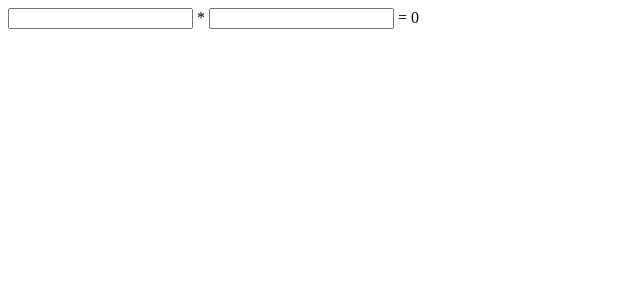
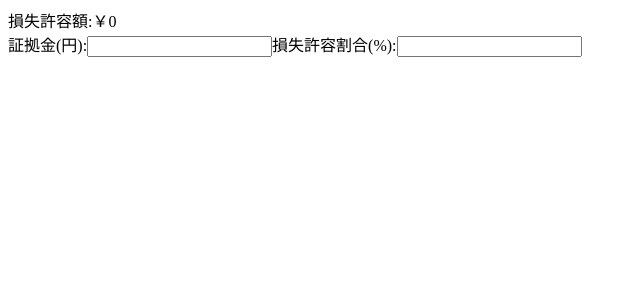
Before and after one commit to Hirotomo1/lotbot, a React app: page / in a window 1280 px wide. Shown: the top 300 px of the page, without its empty margins (0-640 px from the left). Built offline with nearby package versions, Linux system fonts and the light colour scheme.

Commit message:
損失許容額算出

```diff
--- a/src/components/App.tsx
+++ b/src/components/App.tsx
@@ -1,24 +1,38 @@
 import React, { FC, useState } from "react"
 
-export const App = () => {
-    return (
+export const App: FC = () => {
+    const [margin, setMargin] =useState<number>(0)
+
+    const [tolerancePercentage, setTolerancePercentage] =useState<number>(0)
+
+    const percentage = tolerancePercentage /100
+
+    const toleranceMagin = margin * percentage
+
+    const handleChange = (event: any) => {
+        switch(event.target.name) {
+            case 'margin' :
+                setMargin(event.target.value)
+                break;
+            case 'tolerancePercentage' :
+                setTolerancePercentage(event.target.value)
+                break;
+        }
+    }
+
+
+
+    return(
         <div className="reactApp">
-            <Element pips={3} />
+            <div>損失許容額:￥{ toleranceMagin }</div>
+        <label>
+            証拠金(円):
+            <input type="text" name="margin" onChange={handleChange} />
+        </label>
+        <label>
+            損失許容割合(%):
+            <input type="text" name="tolerancePercentage" onChange={handleChange} />
+        </label>
         </div>
     )
 }
-
-interface ElementProps {
-    pips: number;
-}
-
-
-export const Element: FC<ElementProps> = (props) => {
-    const [pips, setPips] =useState<number>(0)
-    const lot = pips * 100
-    return(
-        <div>
-        <input type="text" /> * <input type="text" /> = <span>0</span>
-        </div>
-    )
-}
```
